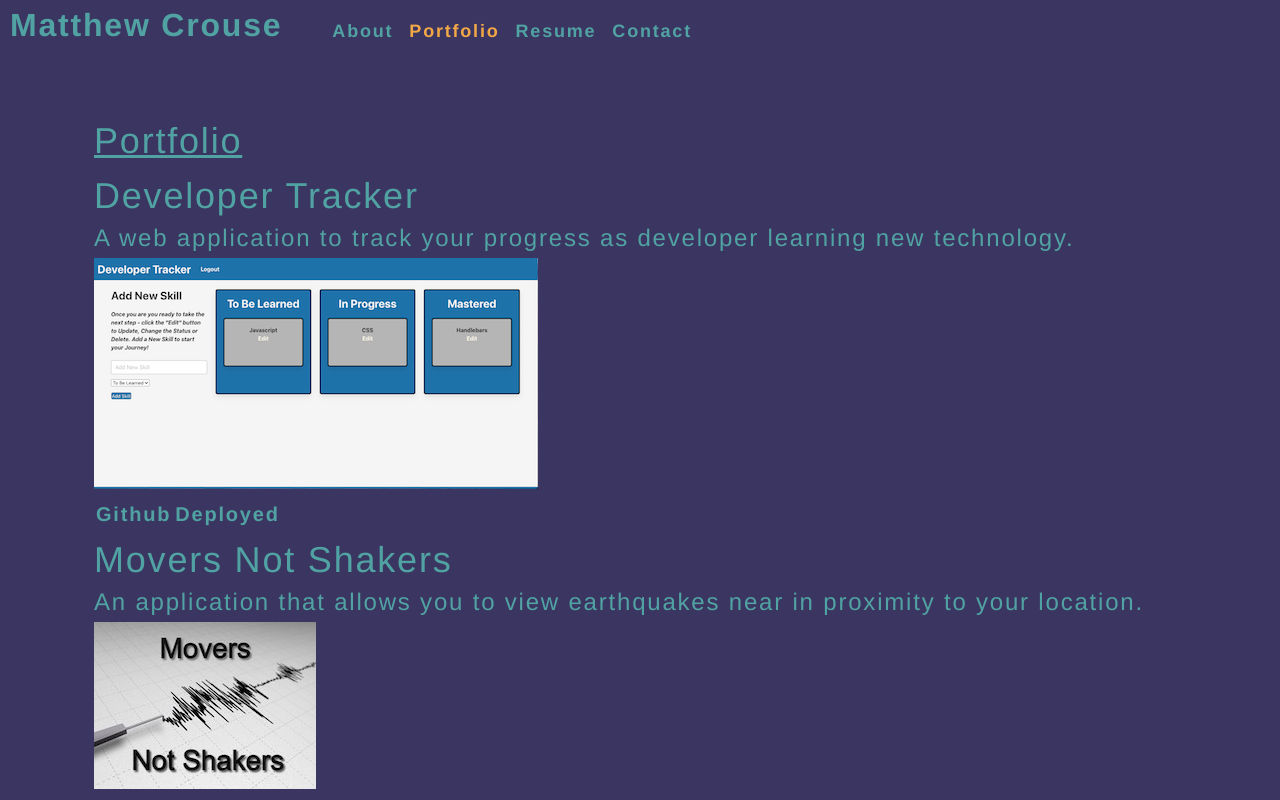
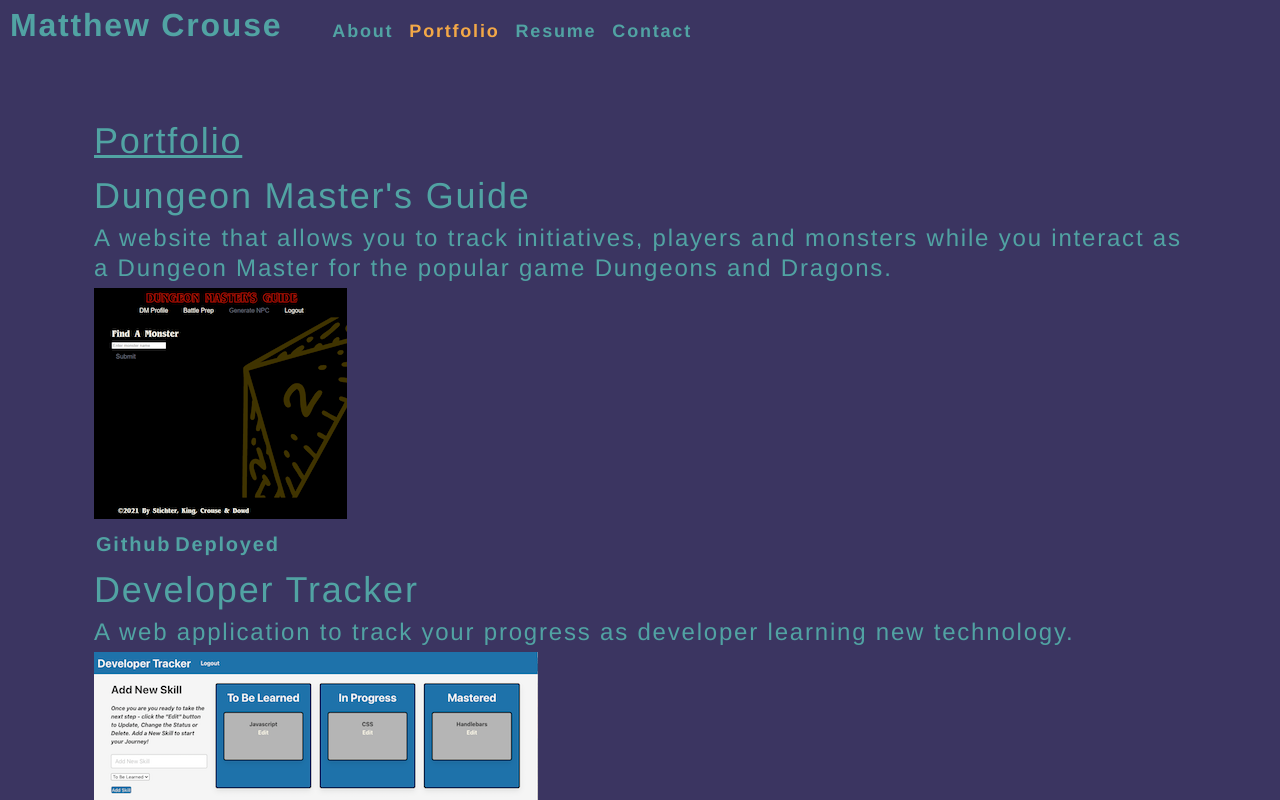
Before and after one commit to Mcrouse42/react-portfolio2, a React (Create React App) app: page / in a window 1280 px wide. Both pictures are taken after a click on the item "Portfolio". Shown: the top 800 px of the page. Built offline with nearby package versions, Linux system fonts and the light colour scheme.

Commit message:
updated projects

```diff
--- a/src/components/Projects/index.js
+++ b/src/components/Projects/index.js
@@ -2,14 +2,20 @@ import React from "react";
 
 import developer from "../../assets/images/developer.png";
 import movers from "../../assets/images/movers.png";
-import weather from "../../assets/images/weather.png";
-import notetaker from "../../assets/images/notetaker.png";
-import book from "../../assets/images/book.png";
+import dungeon from "../../assets/images/dungeon.png";
 
 
 function Projects() {
 
-    const projectsArray =  [
+    const projectsArray = [
+      {
+        img: dungeon,
+        title: "Dungeon Master's Guide",
+        description:
+          "A website that allows you to track initiatives, players and monsters while you interact as a Dungeon Master for the popular game Dungeons and Dragons.",
+        github: "https://github.com/Mcrouse42/initiate-dnd",
+        deployed: "https://dungeon-masters-guide.herokuapp.com/",
+      },
       {
         img: developer,
         title: "Developer Tracker",
@@ -25,28 +31,6 @@ function Projects() {
           "An application that allows you to view earthquakes near in proximity to your location.",
         github: "https://github.com/Mcrouse42/movers-not-shakers",
         deployed: "https://jbeedle19.github.io/movers-not-shakers/",
-        },
-        {
-            img: weather,
-            title: "Weather Dashboard",
-            description: "An app that allows you to track weather conditions.",
-            github: "https://github.com/Mcrouse42/weather-dashboard",
-            deployed: "https://mcrouse42.github.io/weather-dashboard/",
-        },
-        {
-            img: notetaker,
-            title: "Note taker",
-            description: "An app that allows you to write and store notes.",
-            github: "https://github.com/Mcrouse42/notetaker",
-            deployed: "https://evening-basin-46543.herokuapp.com/",
-        },
-        {
-            img: book,
-            title: "Book search engine",
-            description:
-                "An app that allows you to search for any book and save them.",
-            github: "https://github.com/Mcrouse42/book-search-engine",
-            deployed: "https://secure-coast-66975.herokuapp.com/",
       },
     ];
 
@@ -66,10 +50,6 @@ function Projects() {
               <a href={project.deployed}>Deployed</a>
             </h5>
           </div>
-          // <div>{projectsArray.title}</div>
-          // <div>projectsArray.description}</div>
-          // <div>{projectsArray.github}</div>
-          // <div>{projectsArray.deployed}</div>
         ))}
       </div>
     );
```
Also changed, not shown: src/assets/images/dungeon.png (added). Lines whose indentation alone changed are shown as unchanged.
